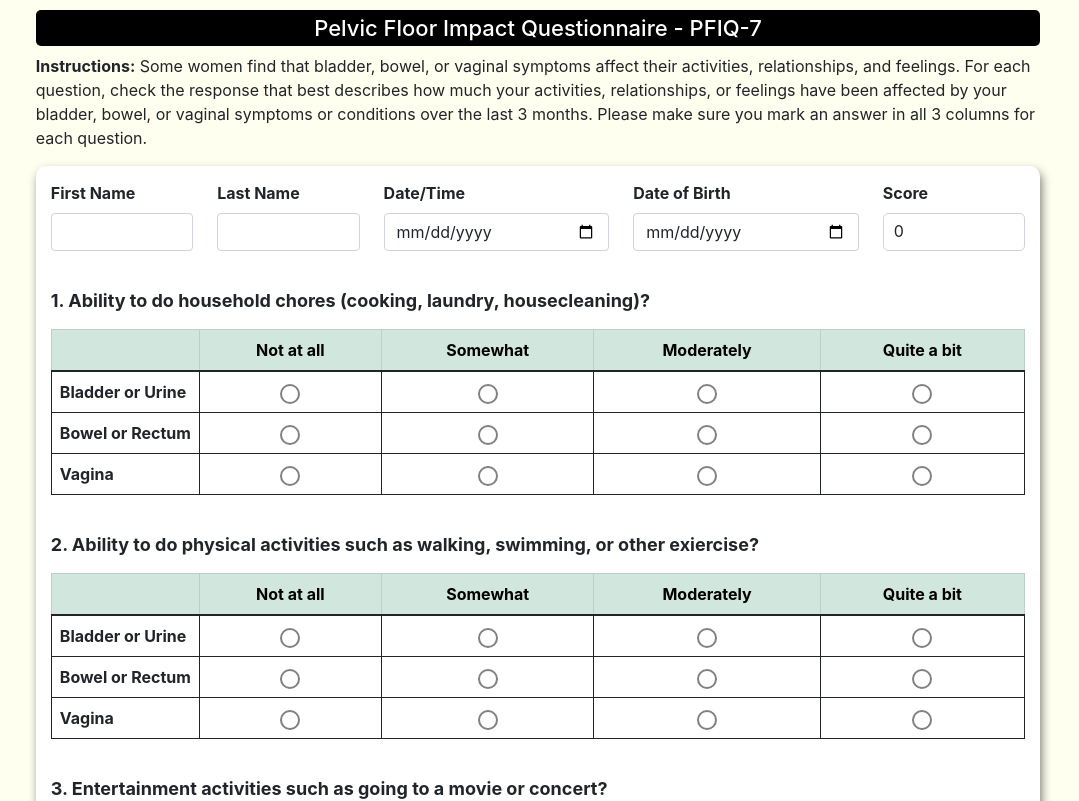
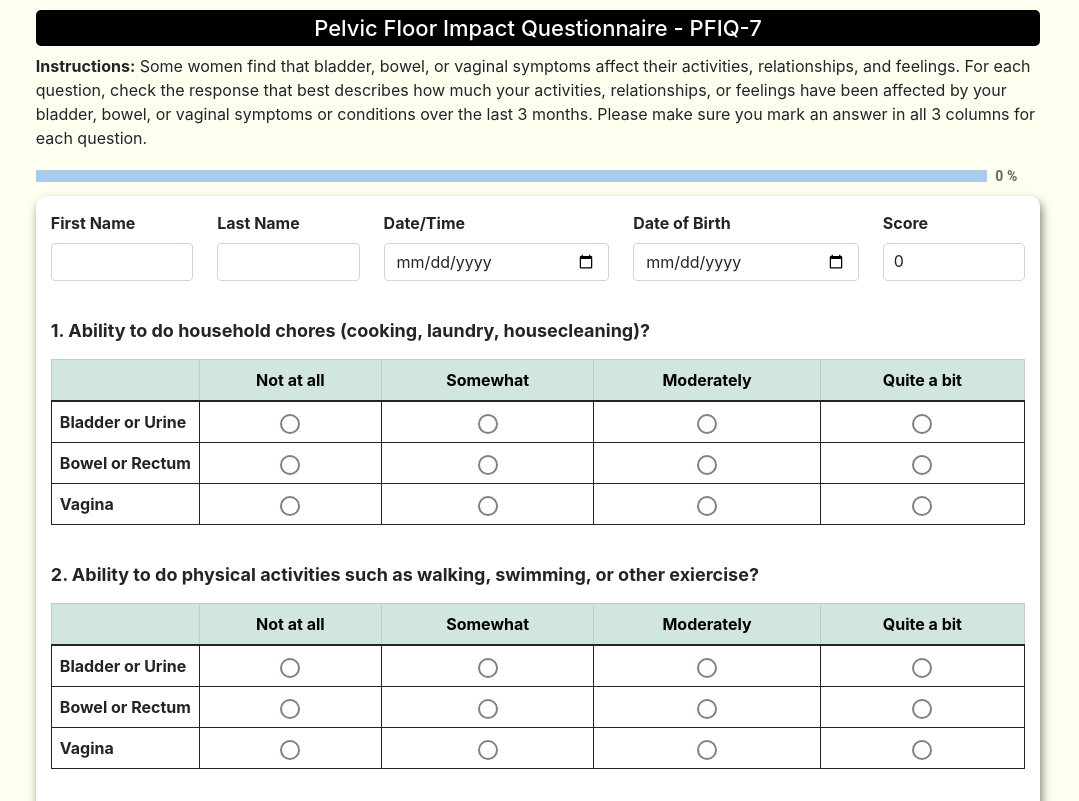
Before and after one commit to Yuzhiping00/PFIQ-7-Survey-Demo, a React (Create React App) app: page / in a window 1280 px wide. Shown: the top 801 px of the page, without its empty margins (102-1181 px from the left). Built offline with nearby package versions, Linux system fonts and the light colour scheme.

Commit message:
#37: added progress bar into the form

```diff
--- a/package.json
+++ b/package.json
@@ -3,6 +3,9 @@
   "version": "0.1.0",
   "private": true,
   "dependencies": {
+    "@emotion/react": "^11.9.3",
+    "@emotion/styled": "^11.9.3",
+    "@mui/material": "^5.8.4",
     "@testing-library/jest-dom": "^5.16.4",
     "@testing-library/react": "^13.3.0",
     "@testing-library/user-event": "^13.5.0",
--- a/src/App.js
+++ b/src/App.js
@@ -1,7 +1,9 @@
 
 import React, { Component } from "react";
 import './App.css';
-
+import Box from '@mui/material/Box';
+import LinearProgress from '@mui/material/LinearProgress';
+import Typography from '@mui/material/Typography';
 class App extends Component {
   constructor(props) {
     super(props);
@@ -11,6 +13,7 @@ class App extends Component {
       totalScore:0,
       firstName:"",
       lastName:"",
+      progress:0,
     };
   }
 
@@ -72,6 +75,8 @@ class App extends Component {
       this.state.answers.push(answer);
     }
     console.log(this.state.answers);
+    let roundNumber = Math.round((this.state.answers.length)/21 *100);
+    this.setState({progress:roundNumber});
   };
 
   handleFormSubmit = formSubmitEvent => {
@@ -152,6 +157,21 @@ class App extends Component {
             bladder, bowel, or vaginal symptoms or conditions over the last 3 months. Please
             make sure you mark an answer in all 3 columns for each question.
             </p>
+            {/* <Box sx={{ width: '100%' }}>
+              <LinearProgress variant="determinate" color="secondary" style={{height: '12px'}} value={this.state.progress} />
+              <span>{this.state.progress} %</span>
+            </Box> */}
+            <div>
+              <Box sx={{ display: 'flex', alignItems: 'center' }}>
+                <Box sx={{ width: '100%', mr: 1 }}>
+                  <LinearProgress variant="determinate"  style={{height: '12px'}} value={this.state.progress}/>
+                </Box>
+                <Box sx={{ minWidth: 45 }}>
+                  <Typography variant="body2" color="text.secondary"><strong>{this.state.progress} %</strong></Typography>
+                </Box>
+              </Box>
+            </div>
+
         </div>
 
 
```
Also changed, not shown: 1 other file (tests, documents, lock files or other folders).
